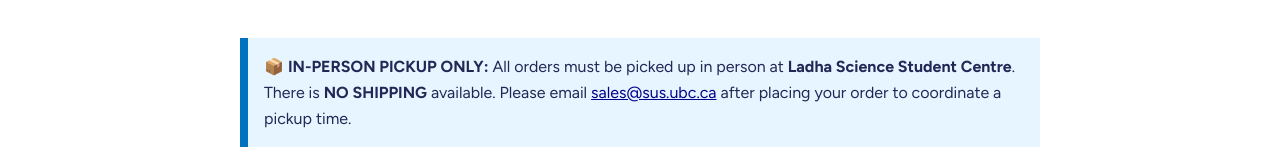
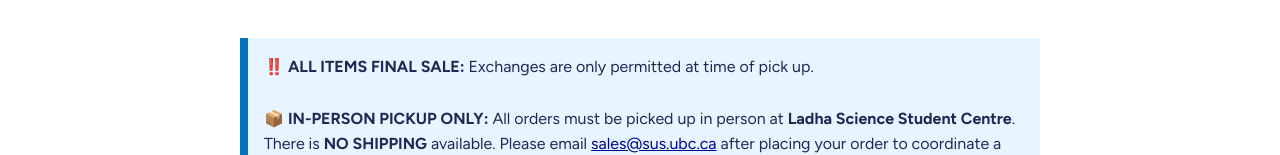
Before and after one commit to Science-Undergraduate-Society/shop, a Next.js app in the folder frontend/: page / in a window 1280 px wide. Shown: the part 347-502 px from the top of the page. Built offline with nearby package versions, Linux system fonts and the light colour scheme.

Commit message:
update notice

```diff
--- a/frontend/src/app/layout.tsx
+++ b/frontend/src/app/layout.tsx
@@ -2,7 +2,6 @@
 import { Figtree } from 'next/font/google'
 import Navbar from '@/components/Navbar/Navbar'
 import Footer from '@/components/Footer/Footer'
-import { Notice } from '@/components/Notice/Notice'
 import './globals.css'
 
 const figtree = Figtree({
--- a/frontend/src/app/page.tsx
+++ b/frontend/src/app/page.tsx
@@ -1,7 +1,7 @@
 import { products } from '@/data/products'
+import Notice from '@/components/Notice/Notice'
 import ProductCard from '@/components/ProductCard/ProductCard'
 import styles from './page.module.css'
-import { Notice } from '@/components/Notice/Notice'
 
 export default function Home() {
   return (
--- a/frontend/src/app/product/[productId]/page.tsx
+++ b/frontend/src/app/product/[productId]/page.tsx
@@ -3,10 +3,10 @@
 import { use, useState } from 'react'
 import { products } from '@/data/products'
 import { Size, Variation } from '@/lib/types'
+import Notice from '@/components/Notice/Notice'
 import ProductGallery from '@/components/ProductGallery/ProductGallery'
 import ProductDetails from '@/components/ProductDetails/ProductDetails'
 import ProductCarousel from '@/components/ProductCarousel/ProductCarousel'
-import { Notice } from '@/components/Notice/Notice'
 import styles from './product.module.css'
 
 const SIZE_GUIDE = '/merch_photos/size_guide.png'
--- a/frontend/src/components/Notice/Notice.tsx
+++ b/frontend/src/components/Notice/Notice.tsx
@@ -1,9 +1,11 @@
 import styles from './Notice.module.css'
 
-export const Notice = () => {
+export default function Notice() {
   return (
     <div className={styles.container}>
       <p className={styles.pickupInfo}>
+        ‼️ <strong>ALL ITEMS FINAL SALE:</strong> Exchanges are only permitted at time of pick up.
+        <br /><br />
         📦 <strong>IN-PERSON PICKUP ONLY:</strong> All orders must be picked up in person at <strong>Ladha Science Student Centre</strong>. There is <strong>NO SHIPPING</strong> available. Please email <a href="mailto:sales@sus.ubc.ca">sales@sus.ubc.ca</a> after placing your order to coordinate a pickup time.
       </p>
     </div>
```
Lines whose indentation alone changed are shown as unchanged.
